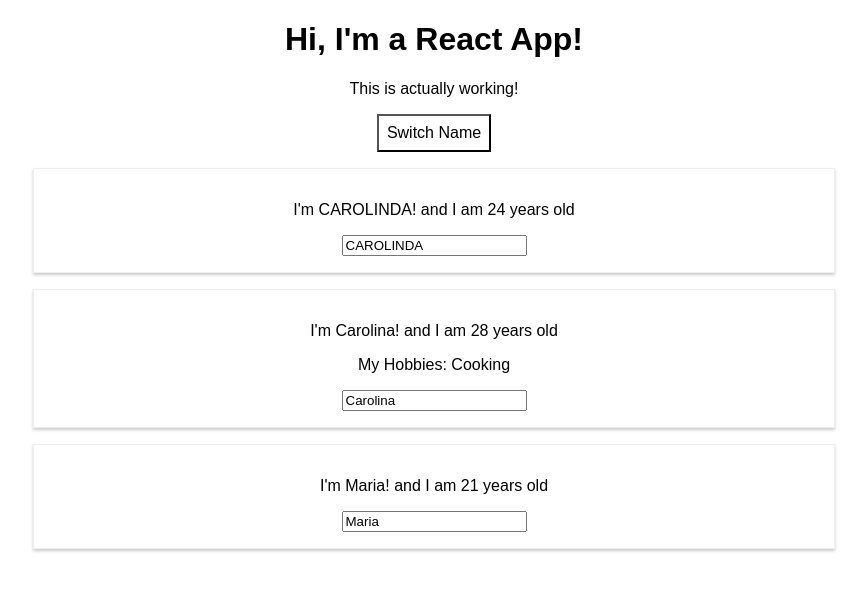
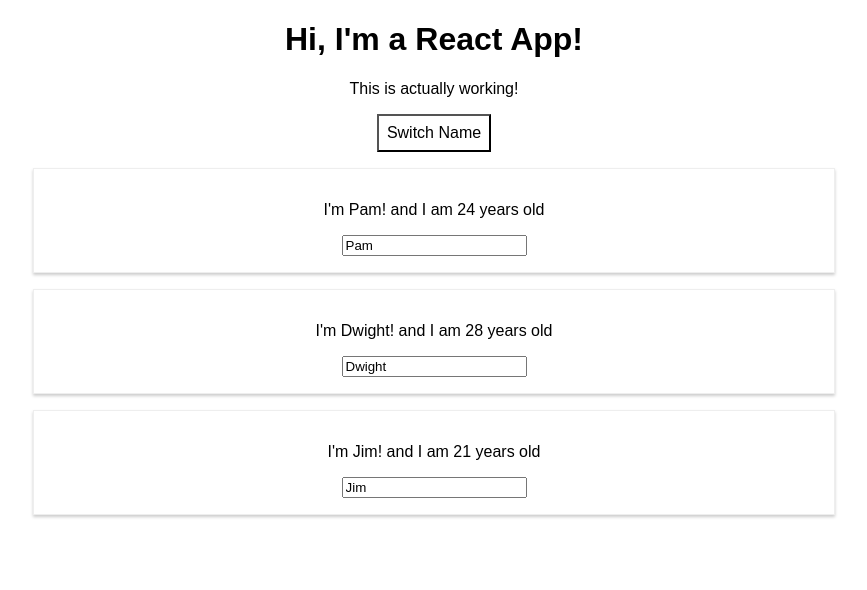
Before and after one commit to carolinaferreira/react-complete-guide, a React (Create React App) app: page / in a window 1280 px wide. Both pictures are taken after a click on the button "Switch Name". Shown: the top 590 px of the page, without its empty margins (206-1073 px from the left). Built offline with nearby package versions, Linux system fonts and the light colour scheme.

Commit message:
printing persons as a javascript list

```diff
--- a/src/App.js
+++ b/src/App.js
@@ -5,21 +5,20 @@
 class App extends Component {
   state = {
     persons: [
-      {name: 'Carol', age: '24'},
-      {name: 'Carolina', age: '28'},
-      {name: 'Maria', age: '21'}
+      {name: 'Pam', age: '24'},
+      {name: 'Dwight', age: '28'},
+      {name: 'Jim', age: '21'}
     ],
-    otherState: 'some value'
+    otherState: 'some value',
+    showPersons: false
   }
 
   switchNameHandler =(newName) => {
-    // console.log('was clicked!');
-    // this.state.persons[0]= 'Maria Carolina';
     this.setState({
       persons: [
         {name: newName, age: '24'},
-        {name: 'Carolina', age: '28'},
-        {name: 'Maria', age: '21'}
+        {name: 'Dwight', age: '28'},
+        {name: 'Jim', age: '21'}
       ]
     })
   }
@@ -27,11 +26,16 @@
   nameChangeHandler = (event) => {
     this.setState({
       persons: [
-        {name: 'Carol', age: '24'},
+        {name: 'Pam', age: '24'},
         {name: event.target.value, age: '28'},
-        {name: 'Maria', age: '21'}
+        {name: 'Jim', age: '21'}
       ]
     })
+  }
+
+  togglePersonsHandler = () => {
+    const doesShow = this.state.showPersons;
+    this.setState({showPersons : !doesShow})
   }
 
   render() {
@@ -43,24 +47,29 @@
       cursor: 'pointer'
     };
 
+    let persons = null;
+
+    if (this.state.showPersons){
+      persons = (
+        <div>
+        {this.state.persons.map(person => {
+          return <Person
+            name={person.name}
+            age={person.age}/>
+        })}
+        </div>
+      );
+    }
+
+
     return (
       <div className='App'>
         <h1>Hi, I'm a React App!</h1>
         <p>This is actually working!</p>
         <button
           style={style}
-          onClick={() => this.switchNameHandler('CAROLINDA')}>Switch Name</button>
-        <Person
-          name={this.state.persons[0].name}
-          age={this.state.persons[0].age}/>
-        <Person
-          name={this.state.persons[1].name}
-          age={this.state.persons[1].age}
-          click={this.switchNameHandler.bind(this, 'Maria Carolina!!!')}
-          changed={this.nameChangeHandler}>My Hobbies: Cooking</Person>
-        <Person
-          name={this.state.persons[2].name}
-          age={this.state.persons[2].age}/>
+          onClick={this.togglePersonsHandler}>Switch Name</button>
+        {persons}
       </div>
     );
     // return React.createElement('div',{className: 'App'}, React.createElement('h1',null, 'Hi, I\'m a React App!'));
```
